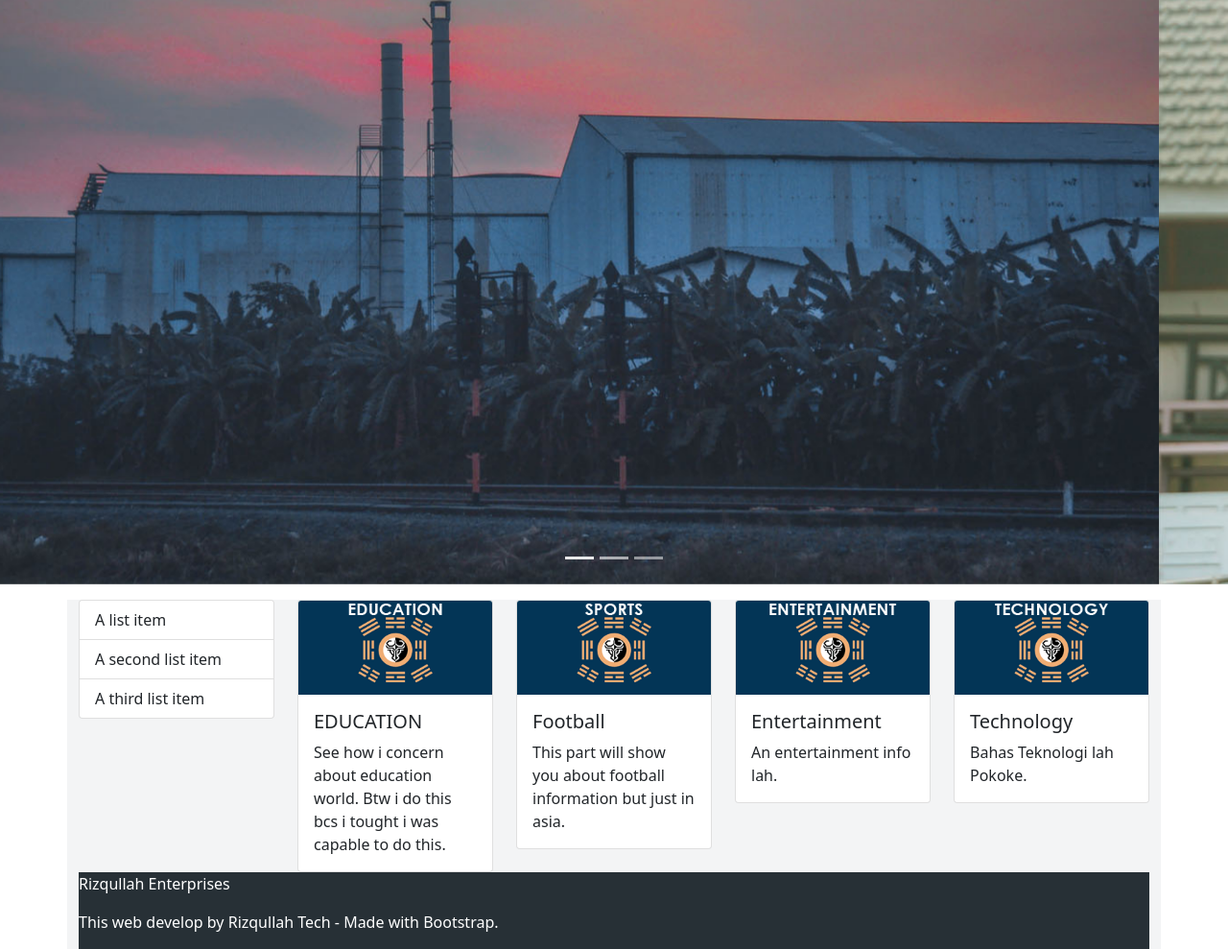
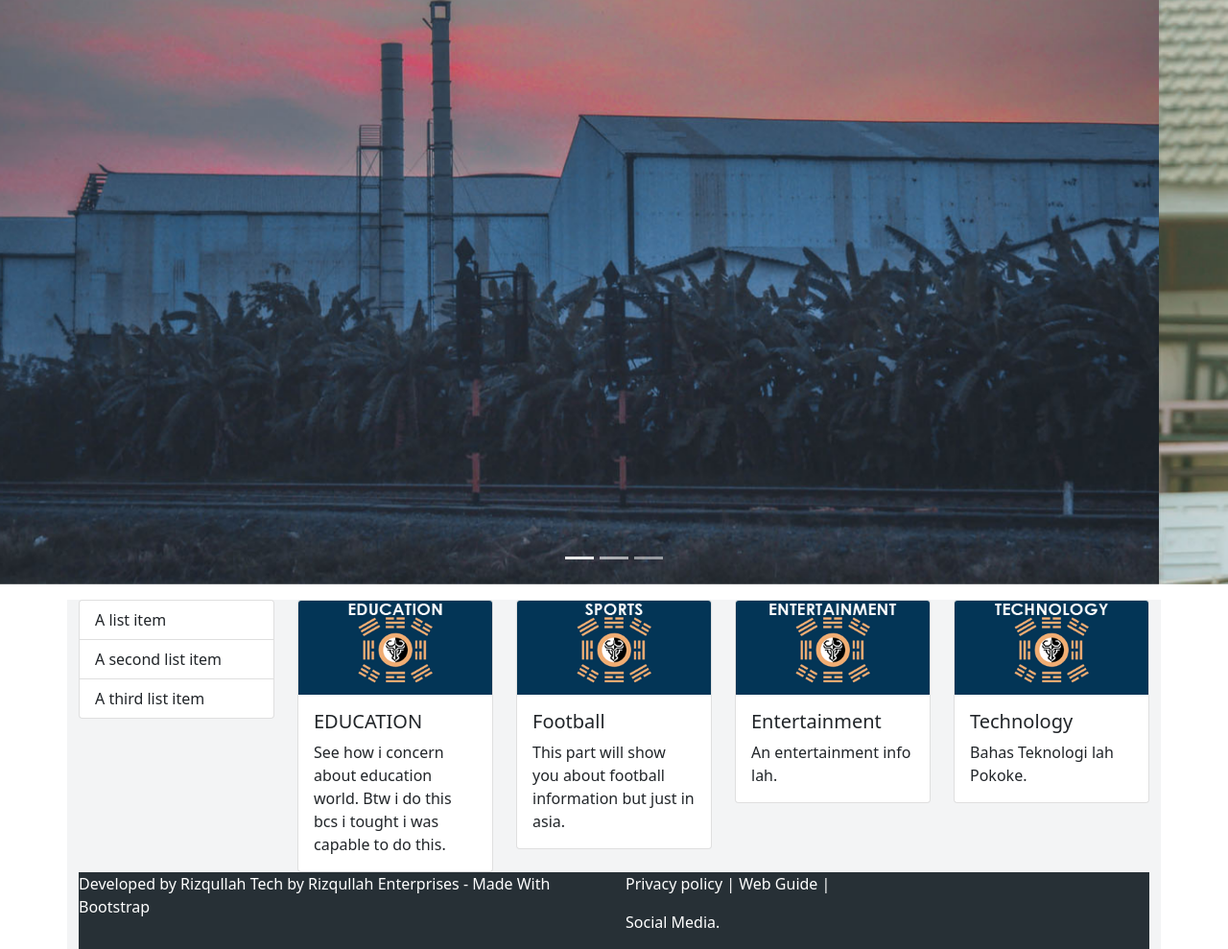
Before and after one commit to aptaprince/aptaprince.github.io, a plain HTML site: page blog.html in a window 1280 px wide. Shown: the part 213-1202 px from the top of the page at 96% size. Drawn offline with nearby package versions, Linux system fonts and the light colour scheme.

Commit message:
Update blog.html

```diff
--- a/blog.html
+++ b/blog.html
@@ -119,11 +119,10 @@
 
 <div class="row">
  <div class="col">
-   <p>Rizqullah Enterprises</p>
+   <p>Developed by Rizqullah Tech by Rizqullah Enterprises - Made With Bootstrap</p>
 </div>
-<div class="row">
- <div class="col">
-   <p>This web develop by Rizqullah Tech - Made with Bootstrap.</p>
+<div class="col">
+   <p>Privacy policy | Web Guide | <p href="https://instagram.com/rizqullahapta_">Social Media.</p>
 </div>
 </div></section>
 </footer>
```
